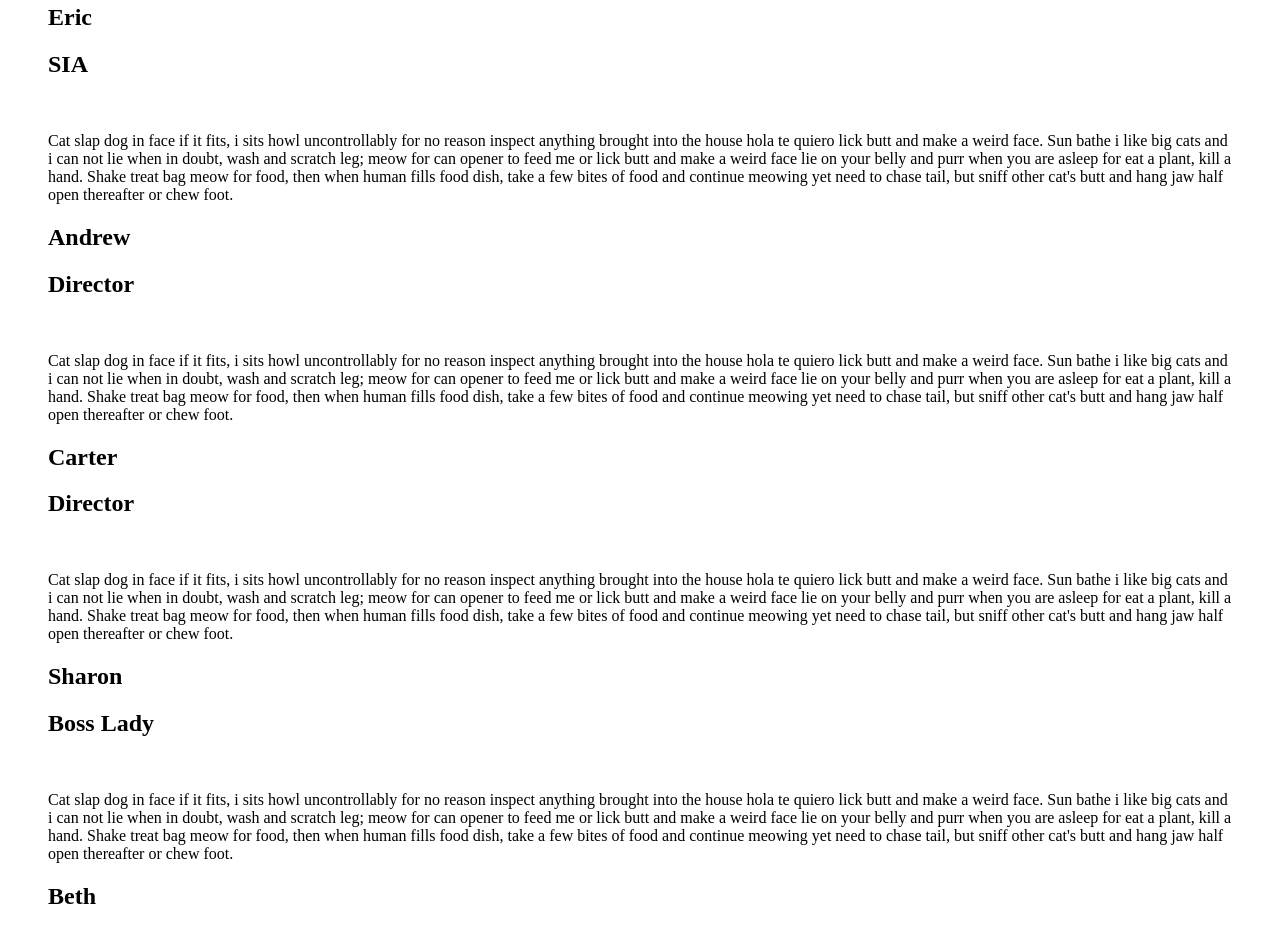
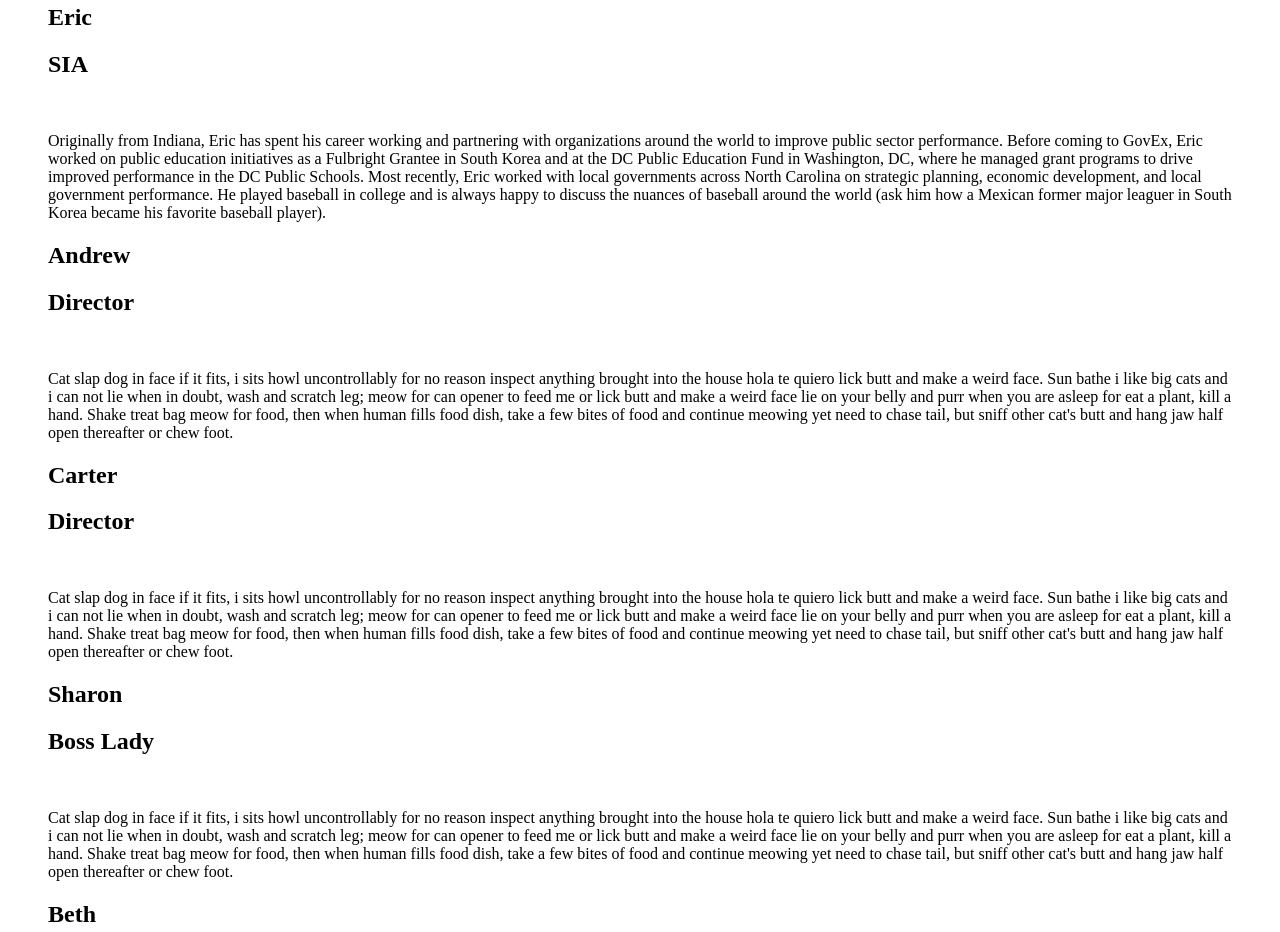
Before and after one commit to govex/get-github, a plain HTML site: page index.html in a window 1280 px wide. Shown: the part 3280-4212 px from the top of the page. Drawn offline with nearby package versions, Linux system fonts and the light colour scheme.

Commit message:
Added bio

```diff
--- a/index.html
+++ b/index.html
@@ -147,8 +147,7 @@
     		<h1>Eric</h1>
     		<h2>SIA</h2>
     		<img src=''>
-    		<p>Cat slap dog in face if it fits, i sits howl uncontrollably for no reason inspect anything brought into the house hola te quiero lick butt and make a weird face. Sun bathe i like big cats and i can not lie when in doubt, wash and scratch leg; meow for can opener to feed me or lick butt and make a weird face lie on your belly and purr when you are asleep for eat a plant, kill a hand. Shake treat bag meow for food, then when human fills food dish, take a few bites of food and continue meowing yet need to chase tail, but sniff other cat's butt and hang jaw half open thereafter or chew foot.</p>
-
+    		<p>Originally from Indiana, Eric has spent his career working and partnering with organizations around the world to improve public sector performance. Before coming to GovEx, Eric worked on public education initiatives as a Fulbright Grantee in South Korea and at the DC Public Education Fund in Washington, DC, where he managed grant programs to drive improved performance in the DC Public Schools. Most recently, Eric worked with local governments across North Carolina on strategic planning, economic development, and local government performance. He played baseball in college and is always happy to discuss the nuances of baseball around the world (ask him how a Mexican former major leaguer in South Korea became his favorite baseball player).
   		</section>
 
   		<section>
```
